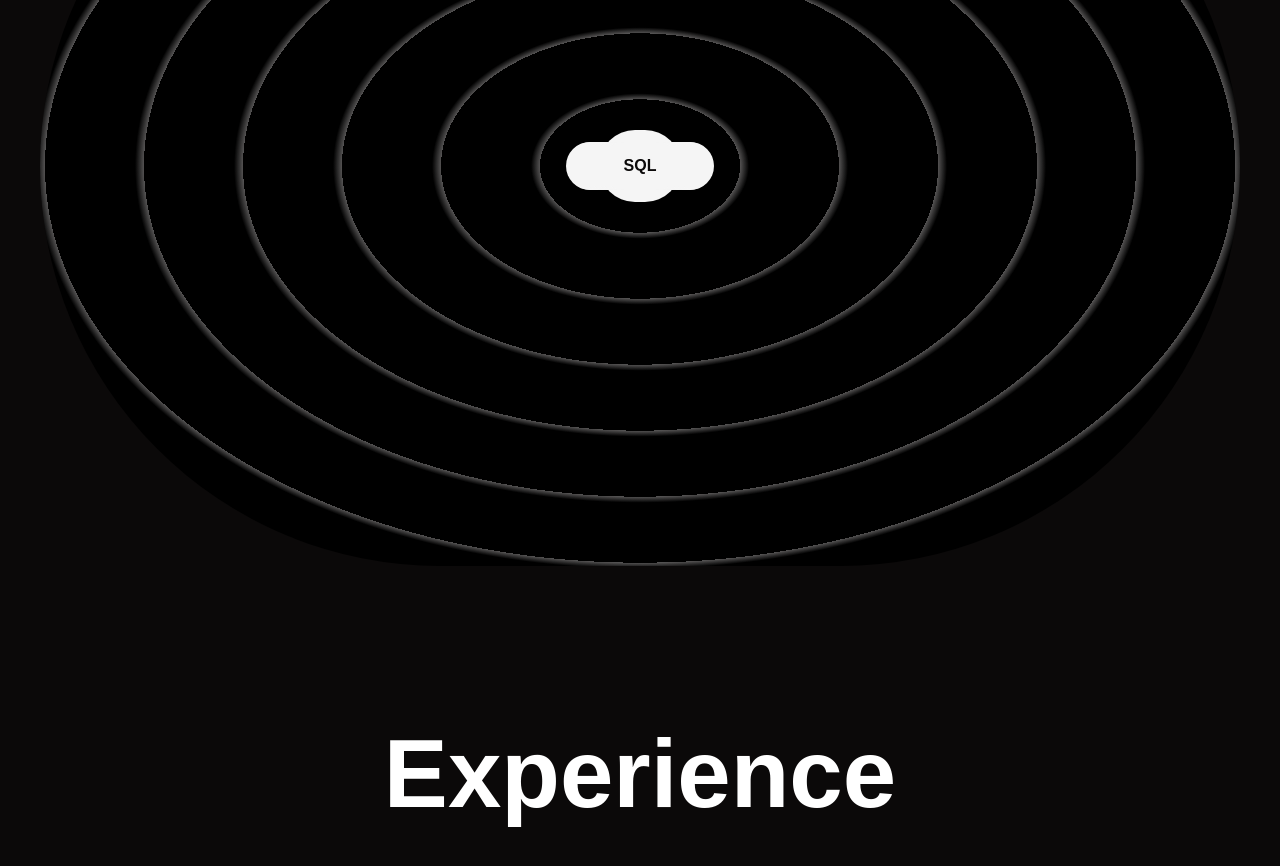
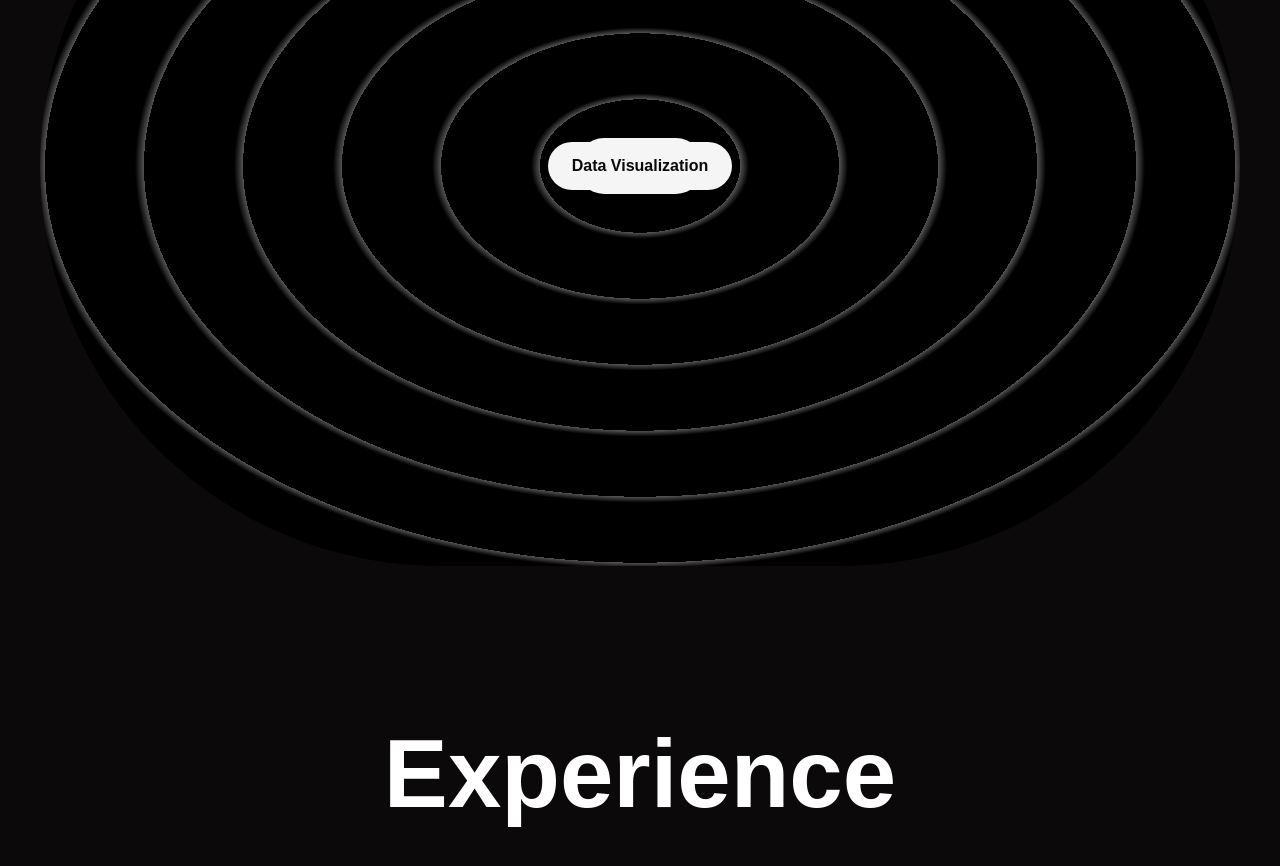
Before and after one commit to ArshdeepSinghVirdi/Portfolio-Website, a Next.js app: page /about in a window 1280 px wide. Shown: the part 1540-2406 px from the top of the page. Built offline with nearby package versions, Linux system fonts and the light colour scheme; a web font is replaced by a local one.

Commit message:
Made some changes for responsiveness

```diff
--- a/src/components/Footer.js
+++ b/src/components/Footer.js
@@ -18,7 +18,7 @@ const Footer = () => {
       <div className="py-6 flex flex-col md:flex-row items-center justify-between pl-6 pr-12">
         {isMobile ? (
           <div className="w-full flex items-center justify-center text-white">
-            <div className="flex items-center">
+            <div className="flex items-center justify-center w-full">
               Built with{" "}
               <span className="text-primary text-2xl px-1">&#9825;</span> by&nbsp;
               <Link
--- a/src/components/Skills.js
+++ b/src/components/Skills.js
@@ -40,17 +40,19 @@ const skillsList = [
   { name: "NodeJs", x: "-23vw", y: "-15vw" },
   { name: "ExpressJs", x: "15vw", y: "-14vw" },
   { name: "MongoDB", x: "36vw", y: "-5vw" },
-  { name: "Flutter", x: "0vw", y: "-20vw" },
   { name: "WordPress", x: "-7vw", y: "18vw" },
   { name: "Motion/GSap", x: "-40vw", y: "-5vw" },
-  { name: "Tailwind CSS", x: "15vw", y: "18vw" },
+  { name: "Flutter", x: "15vw", y: "18vw" },
   { name: "Git/Github", x: "20vw", y: "-5vw" },
-  { name: "AI ML", x: "41vw", y: "5vw" },
-  { name: "AutoCad", x: "-40vw", y: "8vw" },
+  { name: "Scikit-Learn", x: "41vw", y: "5vw" },
+  { name: "Typescript", x: "-40vw", y: "8vw" },
   { name: "Java", x: "36vw", y: "15vw" },
   { name: "Python", x: "35vw", y: "-12vw" },
-  { name: "C/C++", x: "-30vw", y: "16vw" },
+  { name: "Docker", x: "-30vw", y: "16vw" },
   { name: "SQL", x: "-30vw", y: "2vw" },
+  { name: "EDA", x: "-30vw", y: "2vw" },
+  { name: "Data Visualization", x: "0vw", y: "-20vw" },
+
 ];
 
 const Skills = () => {
@@ -92,19 +94,37 @@ const Skills = () => {
             transition={{ duration: 0.5 }}
             viewport={{ once: true }}
           >
-            <span className="flex items-center justify-center rounded-full font-semibold bg-dark text-light p-4 shadow-dark cursor-pointer">Web</span>
+            <span className="flex items-center justify-center rounded-full font-semibold bg-dark text-light p-4 shadow-dark cursor-pointer animate-blink text-2xl mb-2" style={{ letterSpacing: '2px', minWidth: 90, minHeight: 60 }}>
+              Web
+            </span>
           </motion.div>
-          {skillsList.map((skill, idx) => (
-            <Skill key={idx} name={skill.name} isMobile={true} />
-          ))}
+          <div className="w-full grid grid-cols-2 gap-3 sm:grid-cols-3 md:grid-cols-4">
+            {skillsList.map((skill, idx) => (
+              <motion.div
+                key={idx}
+                className="flex items-center justify-center w-full"
+                initial={{ opacity: 0, y: 30 }}
+                whileInView={{ opacity: 1, y: 0 }}
+                transition={{ duration: 0.5, delay: idx * 0.07 }}
+                viewport={{ once: true }}
+              >
+                <span
+                  className="flex items-center justify-center rounded-full font-semibold bg-dark text-light py-2 px-4 shadow-dark cursor-pointer animate-rotate-once text-base sm:text-lg"
+                  style={{ letterSpacing: '1px', minWidth: 90, minHeight: 48 }}
+                >
+                  {skill.name}
+                </span>
+              </motion.div>
+            ))}
+          </div>
         </div>
       ) : (
         <div className="w-full h-screen relative flex items-center justify-center rounded-full bg-circularLight">
           <motion.div
-            className="flex items-center justify-center rounded-full font-semibold bg-dark text-light p-6 shadow-dark cursor-pointer"
+            className="flex items-center justify-center rounded-full font-semibold bg-dark text-light p-4 shadow-dark cursor-pointer"
             whileHover={{ scale: 1.2 }}
           >
-            Web
+            Web & AI/ML
           </motion.div>
           {skillsList.map((skill, idx) => (
             <Skill key={idx} name={skill.name} x={skill.x} y={skill.y} controls={controls} />
--- a/tailwind.config.js
+++ b/tailwind.config.js
@@ -21,6 +21,8 @@ module.exports = {
       animation: {
         'spin-slow': 'spin 8s linear infinite',
         aurora: "aurora 60s linear infinite",
+        blink: 'blink 2s linear 1',
+        'rotate-once': 'rotate-once 1s linear 1',
       },
       backgroundImage: {
         circularLight: 'repeating-radial-gradient(rgba(255,255,255,0.3) 1px, #000000 10px, #000000 100px)',
@@ -33,6 +35,14 @@ module.exports = {
           to: {
             backgroundPosition: "350% 50%, 350% 50%",
           },
+        },
+        blink: {
+          '0%, 100%': { opacity: '1' },
+          '50%': { opacity: '0.2' },
+        },
+        'rotate-once': {
+          '0%': { transform: 'rotate(0deg)' },
+          '100%': { transform: 'rotate(360deg)' },
         },
       },
     },
```
